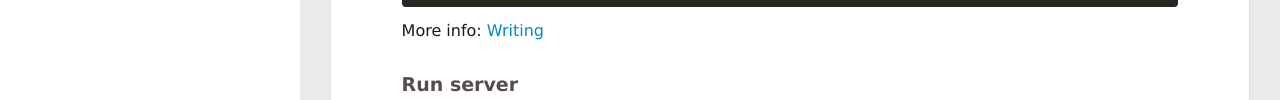
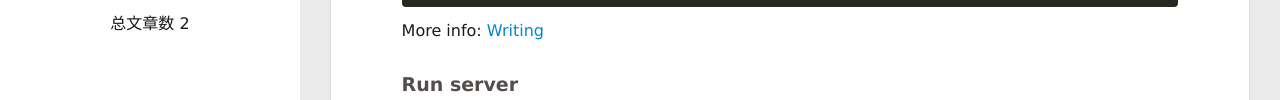
Before and after one commit to Srammy/Srammy.github.io, a plain HTML site: page 2020/08/12/hello-world/index.html in a window 1280 px wide. Shown: the part 400-500 px from the top of the page. Drawn offline with Linux system fonts and the light colour scheme; no server answers.

Commit message:
Site updated: 2020-08-13 12:10:59

```diff
--- a/2020/08/12/hello-world/index.html
+++ b/2020/08/12/hello-world/index.html
@@ -64,6 +64,11 @@
 
 			</ul>
 		</nav>
+
+		<nav>
+			总文章数 2
+		</nav>
+
 		<nav class="header-smart-menu">
 
 
```
Also changed, not shown: 2020/08/12/我的第一篇博客文章/index.html (+5 -0 lines), archives/2020/08/index.html (+5 -0 lines), archives/2020/index.html (+5 -0 lines), archives/index.html (+5 -0 lines), index.html (+5 -0 lines), tags/V1-0/index.html (+5 -0 lines).
